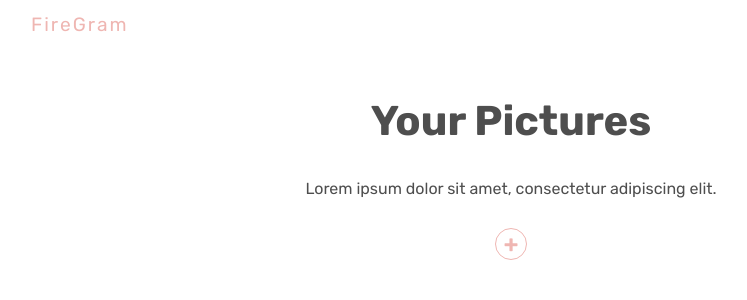
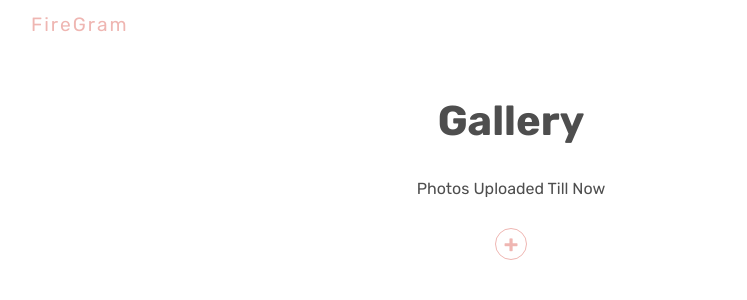
Before and after one commit to Mridul2820/firegram, a React (Create React App) app: page / in a window 1280 px wide. Shown: the top 300 px of the page, without its empty margins (129-876 px from the left). Built offline with nearby package versions, Linux system fonts and the light colour scheme; no server answers; the database is empty.

Commit message:
title chnage

```diff
--- a/src/components/Title.js
+++ b/src/components/Title.js
@@ -2,8 +2,8 @@
     return (
         <div className="title">
             <h1>FireGram</h1>
-            <h2>Your Pictures</h2>
-            <p>Lorem ipsum dolor sit amet, consectetur adipiscing elit.</p>
+            <h2>Gallery</h2>
+            <p>Photos Uploaded Till Now</p>
         </div>
     )
 }
```
